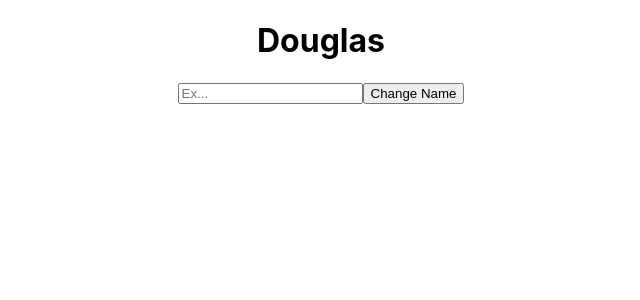
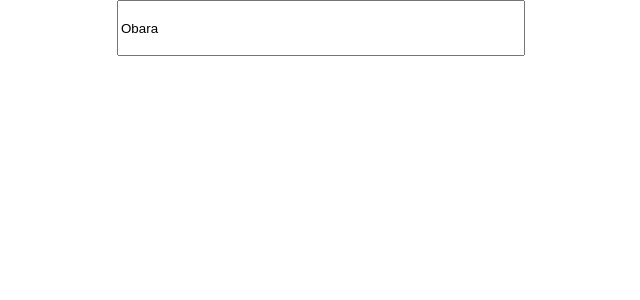
Before and after one commit to Douglas254/Learn-ReactJS, a React (Create React App) app in the folder learn-reactjs/: page / in a window 1280 px wide. Shown: the top 300 px of the page, without its empty margins (319-959 px from the left). Built offline with nearby package versions, Linux system fonts and the light colour scheme.

Commit message:
useLayoutEffect hook

```diff
--- a/learn-reactjs/src/App.js
+++ b/learn-reactjs/src/App.js
@@ -5,7 +5,8 @@ import "./App.css";
 // import UseState from "./components/reactHooks/UseState";
 // import UseReducer from "./components/reactHooks/UseReducer";
 // import UseEffect from "./components/reactHooks/UseEffect";
-import UseRef from "./components/reactHooks/UseRef";
+// import UseRef from "./components/reactHooks/UseRef";
+import UseLayoutEffect from "./components/reactHooks/UseLayoutEffect";
 
 function App() {
   return (
@@ -17,7 +18,8 @@ function App() {
       {/* <UseState /> */}
       {/* <UseReducer /> */}
       {/* <UseEffect /> */}
-      <UseRef />
+      {/* <UseRef /> */}
+      <UseLayoutEffect />
     </div>
   );
 }
--- /dev/null
+++ b/learn-reactjs/src/components/reactHooks/UseLayoutEffect.js
@@ -0,0 +1,26 @@
+import React, { useEffect, useLayoutEffect, useRef } from "react";
+
+function UseLayoutEffect() {
+  const inputRef = useRef(null);
+
+  // Note: useLayoutEffect get called first before the useEffect hook then the useEffect after the useLayoutEffect
+  useLayoutEffect(() => {
+    console.log(inputRef.current.value);
+  }, []);
+
+  useEffect(() => {
+    console.log((inputRef.current.value = "Obara"));
+  }, []);
+  return (
+    <div>
+      <input
+        type="text"
+        value="DOUGLAS"
+        ref={inputRef}
+        style={{ width: 400, height: 50 }}
+      />
+    </div>
+  );
+}
+
+export default UseLayoutEffect;
```
